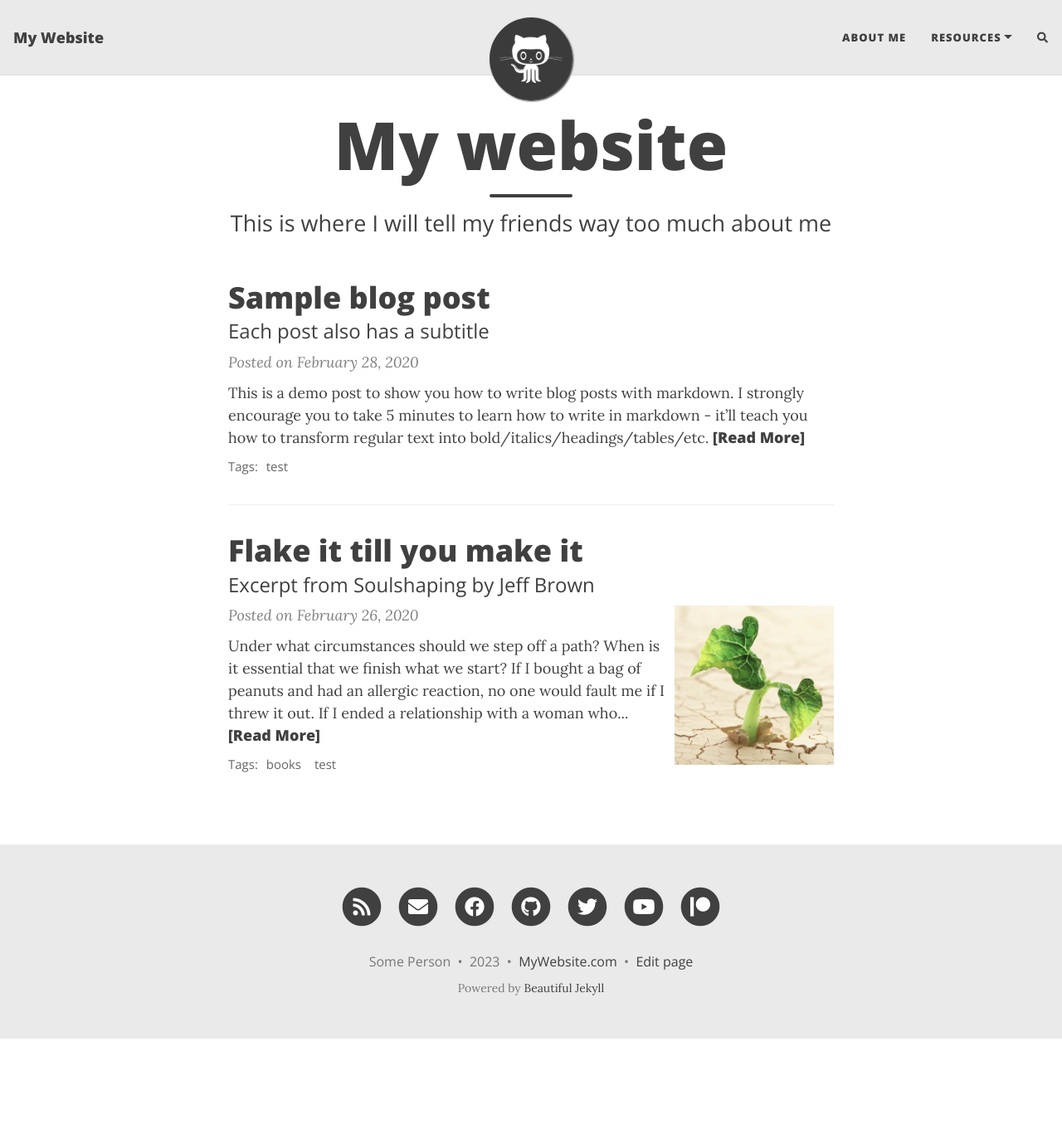
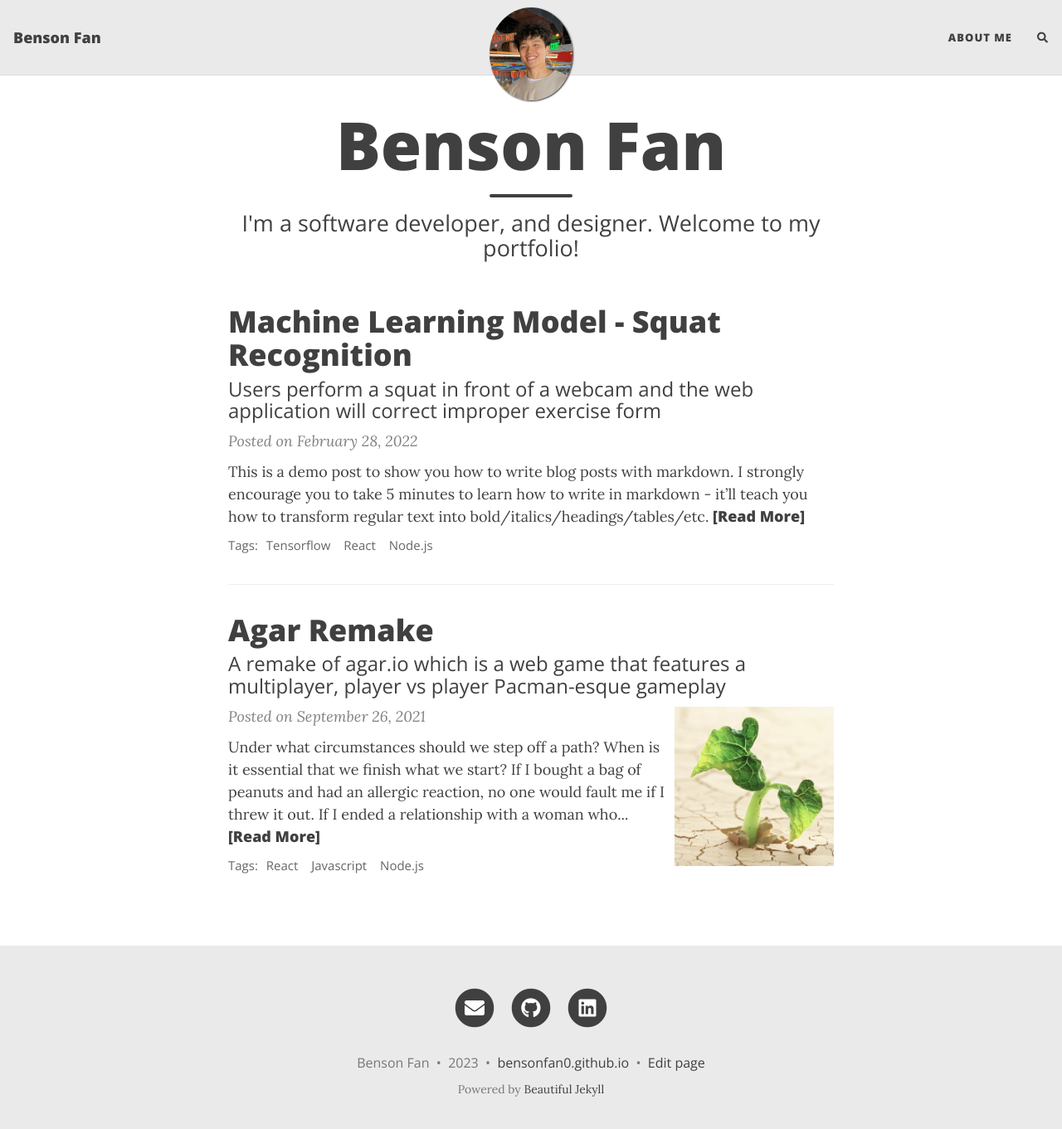
Before and after one commit to bensonfan0/bensonfan0.github.io, a Jekyll site: the page built from index.html, in a window 1280 px wide and 1374 px high. Shown: the top 1361 px of the window at 83% size. Built offline with Jekyll 4.4.1, drawn with Linux system fonts in a browser that asks for light colours; nearby versions of some CDN libraries; the list of posts is cut into pages by our own code; comment, search, counter and statistics services are not loaded.

Commit message:
template

````diff
--- a/_config.yml
+++ b/_config.yml
@@ -10,10 +10,10 @@
 ############################
 
 # Name of website
-title: My Website
+title: Benson Fan
 
 # Your name to show in the footer
-author: Some Person
+author: Benson Fan
 
 ###############################################
 # --- List of links in the navigation bar --- #
@@ -21,9 +21,6 @@ author: Some Person
 
 navbar-links:
   About Me: "aboutme"
-  Resources:
-    - Beautiful Jekyll: "https://beautifuljekyll.com"
-    - Learn markdown: "https://www.markdowntutorial.com/"
 
 ################
 # --- Logo --- #
@@ -31,7 +28,8 @@ navbar-links:
 
 # Image to show in the navigation bar - works best with a square image
 # Remove this parameter if you don't want an image in the navbar
-avatar: "/assets/img/avatar-icon.png"
+# avatar: "/assets/img/avatar-icon.png"
+avatar: "/assets/img/linked_in_square_face.jpg"
 
 # By default, the image is cut into a circle. You can disable this behaviour by setting 'round-avatar: false'
 round-avatar: true
@@ -48,16 +46,16 @@ round-avatar: true
 # Select the social network links that you want to show in the footer.
 # Uncomment the links you want to show and add your information to each one.
 social-network-links:
-  email: "someone@example.com"
-  rss: true  # remove this line if you don't want to show an RSS link at the bottom
-  facebook: deanattali
-  github: daattali
-  twitter: daattali
-  patreon: DeanAttali
-  youtube: c/daattali
+  email: "benson.fan0@example.com"
+  # rss: true  # remove this line if you don't want to show an RSS link at the bottom
+  # facebook: deanattali
+  github: bensonfan0
+  # twitter: daattali
+  # patreon: DeanAttali
+  # youtube: c/daattali
 #  medium: yourname
 #  reddit: yourname
-#  linkedin: daattali
+  linkedin: benson-fan
 #  xing: yourname
 #  stackoverflow: "3943160/daattali"
 #  snapchat: deanat78
@@ -93,7 +91,7 @@ share-links-active:
 
 # How to display the link to your website in the footer
 # Remove this if you don't want a link in the footer
-url-pretty: "MyWebsite.com"
+url-pretty: "bensonfan0.github.io"
 
 # Excerpt word length - Truncate the excerpt of each post on the feed page to the specified number of words
 excerpt_length: 50
--- a/_posts/2020-02-28-test-markdown.md
+++ b/_posts/2019-12-racket-games.md
@@ -1,10 +1,10 @@
 ---
 layout: post
-title: Sample blog post
-subtitle: Each post also has a subtitle
-gh-repo: daattali/beautiful-jekyll
+title: Machine Learning Model - Squat Recognition
+subtitle: Users perform a squat in front of a webcam and the web application will correct improper exercise form
+gh-repo: bensonfan0/squat-form-detector
 gh-badge: [star, fork, follow]
-tags: [test]
+tags: [Tensorflow, React, Node.js]
 comments: true
 ---
 
--- a/_posts/2020-02-26-flake-it-till-you-make-it.md
+++ b/_posts/2021-09-26-agar-remake.md
@@ -1,11 +1,13 @@
 ---
 layout: post
-title: Flake it till you make it
-subtitle: Excerpt from Soulshaping by Jeff Brown
+title: Agar Remake
+subtitle: A remake of agar.io which is a web game that features a multiplayer, player vs player Pacman-esque gameplay
 cover-img: /assets/img/path.jpg
 thumbnail-img: /assets/img/thumb.png
 share-img: /assets/img/path.jpg
-tags: [books, test]
+gh-repo: bensonfan0/agar-remake
+gh-badge: [star, fork, follow]
+tags: [React, Javascript, Node.js]
 ---
 
 Under what circumstances should we step off a path? When is it essential that we finish what we start? If I bought a bag of peanuts and had an allergic reaction, no one would fault me if I threw it out. If I ended a relationship with a woman who hit me, no one would say that I had a commitment problem. But if I walk away from a seemingly secure route because my soul has other ideas, I am a flake?
--- /dev/null
+++ b/_posts/2022-02-28-squat-form-detector.md
@@ -0,0 +1,78 @@
+---
+layout: post
+title: Machine Learning Model - Squat Recognition
+subtitle: Users perform a squat in front of a webcam and the web application will correct improper exercise form
+gh-repo: bensonfan0/squat-form-detector
+gh-badge: [star, fork, follow]
+tags: [Tensorflow, React, Node.js]
+comments: true
+---
+
+This is a demo post to show you how to write blog posts with markdown.  I strongly encourage you to [take 5 minutes to learn how to write in markdown](https://markdowntutorial.com/) - it'll teach you how to transform regular text into bold/italics/headings/tables/etc.
+
+**Here is some bold text**
+
+## Here is a secondary heading
+
+Here's a useless table:
+
+| Number | Next number | Previous number |
+| :------ |:--- | :--- |
+| Five | Six | Four |
+| Ten | Eleven | Nine |
+| Seven | Eight | Six |
+| Two | Three | One |
+
+
+How about a yummy crepe?
+
+![Crepe](https://s3-media3.fl.yelpcdn.com/bphoto/cQ1Yoa75m2yUFFbY2xwuqw/348s.jpg)
+
+It can also be centered!
+
+![Crepe](https://s3-media3.fl.yelpcdn.com/bphoto/cQ1Yoa75m2yUFFbY2xwuqw/348s.jpg){: .mx-auto.d-block :}
+
+Here's a code chunk:
+
+~~~
+var foo = function(x) {
+  return(x + 5);
+}
+foo(3)
+~~~
+
+And here is the same code with syntax highlighting:
+
+```javascript
+var foo = function(x) {
+  return(x + 5);
+}
+foo(3)
+```
+
+And here is the same code yet again but with line numbers:
+
+{% highlight javascript linenos %}
+var foo = function(x) {
+  return(x + 5);
+}
+foo(3)
+{% endhighlight %}
+
+## Boxes
+You can add notification, warning and error boxes like this:
+
+### Notification
+
+{: .box-note}
+**Note:** This is a notification box.
+
+### Warning
+
+{: .box-warning}
+**Warning:** This is a warning box.
+
+### Error
+
+{: .box-error}
+**Error:** This is an error box.
--- a/index.html
+++ b/index.html
@@ -1,5 +1,5 @@
 ---
 layout: home
-title: My website
-subtitle: This is where I will tell my friends way too much about me
+title: Benson Fan
+subtitle: I'm a software developer, and designer. Welcome to my portfolio!
 ---
````
Also changed, not shown: assets/img/linked_in_square_face.jpg (added), 2 other files.
